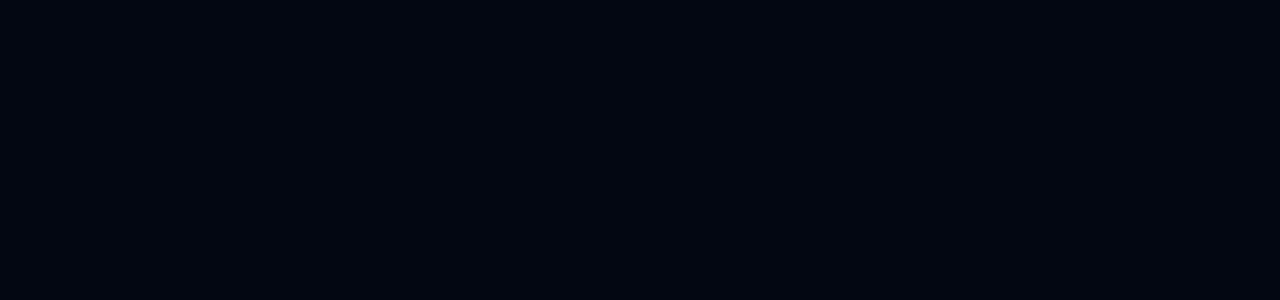
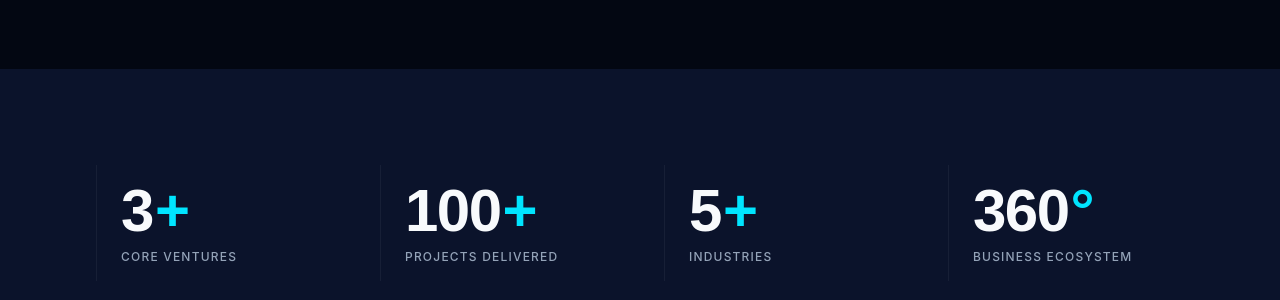
Before and after one commit to habeebu-rahman/qiyam-venturse, a React (Vite) app: page / in a window 1280 px wide. Shown: the part 3516-3816 px from the top of the page. Before the commit the page ends 1505 px from the top, so only its background shows below. Built offline with nearby package versions, Linux system fonts and the light colour scheme.

Commit message:
created metrics component

```diff
--- a/src/App.jsx
+++ b/src/App.jsx
@@ -8,8 +8,8 @@ import CustomCursor from './components/CustomCursor';
 import Navbar from './components/Navbar';
 import Hero from './components/Hero';
 import About from './components/About';
-// import Ventures from './components/Ventures';
-// import Metrics from './components/Metrics';
+import Ventures from './components/Ventures';
+import Metrics from './components/Metrics';
 // import Vision from './components/Vision';
 // import Timeline from './components/Timeline';
 // import Contact from './components/Contact';
@@ -63,9 +63,9 @@ export default function App() {
 
       <section id="hero"><Hero /></section>
       <section id="about"><About /></section>
-      {/* <section id="ventures"><Ventures /></section>
+      <section id="ventures"><Ventures /></section>
       <section id="metrics"><Metrics /></section>
-      <section id="vision"><Vision /></section>
+      {/* <section id="vision"><Vision /></section>
       <section id="timeline"><Timeline /></section>
       <section id="contact"><Contact /></section> */}
     </main>
--- a/src/components/Metrics.jsx
+++ b/src/components/Metrics.jsx
@@ -0,0 +1,61 @@
+import { useEffect, useRef } from 'react';
+import gsap from 'gsap';
+import { ScrollTrigger } from 'gsap/ScrollTrigger';
+
+gsap.registerPlugin(ScrollTrigger);
+
+export default function Metrics() {
+    const sectionRef = useRef(null);
+
+    const metricsData = [
+        { value: 3, suffix: "+", label: "Core Ventures" },
+        { value: 100, suffix: "+", label: "Projects Delivered" },
+        { value: 5, suffix: "+", label: "Industries" },
+        { value: 360, suffix: "°", label: "Business Ecosystem" }
+    ];
+
+    useEffect(() => {
+        const ctx = gsap.context(() => {
+        // Loop over metrics counters targets
+        gsap.utils.toArray('.counter-val').forEach((counter) => {
+            const target = parseInt(counter.getAttribute('data-target'), 10);
+
+            gsap.to(counter, {
+            innerText: target,
+            duration: 2,
+            ease: 'power3.out',
+            snap: { innerText: 1 },
+            scrollTrigger: {
+                trigger: counter,
+                start: 'top bottom-=50px',
+                toggleActions: 'play none none none'
+            }
+            });
+        });
+        }, sectionRef);
+
+        return () => ctx.revert();
+    }, []);
+
+    return (
+        <section
+        ref={sectionRef}
+        className="w-full bg-bg-dark-3 py-24 px-6 lg:px-24 border-b border-white/[0.02]"
+        aria-label="Operational Metrics"
+        >
+        <div className="grid grid-cols-2 lg:grid-cols-4 gap-8 lg:gap-12 max-w-7xl mx-auto">
+            {metricsData.map((metric, idx) => (
+            <div key={idx} className="flex flex-col border-l border-white/[0.05] pl-6 py-4">
+                <div className="font-display text-4xl sm:text-6xl font-black text-text-white tracking-tight flex items-center">
+                <span className="counter-val" data-target={metric.value}>0</span>
+                <span className="text-accent-cyan ml-0.5">{metric.suffix}</span>
+                </div>
+                <span className="text-xs uppercase tracking-widest font-medium text-text-gray mt-2">
+                {metric.label}
+                </span>
+            </div>
+            ))}
+        </div>
+        </section>
+    );
+}
```
